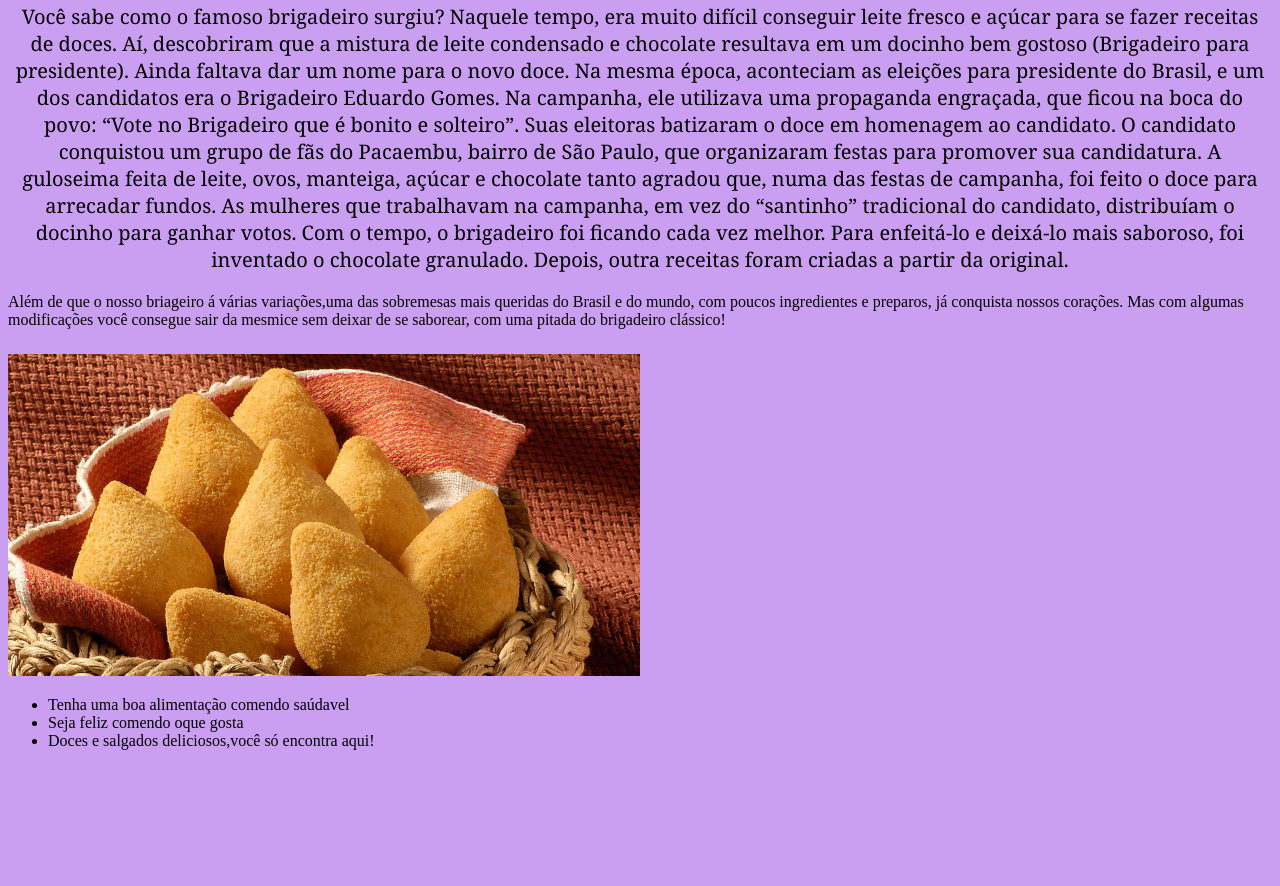
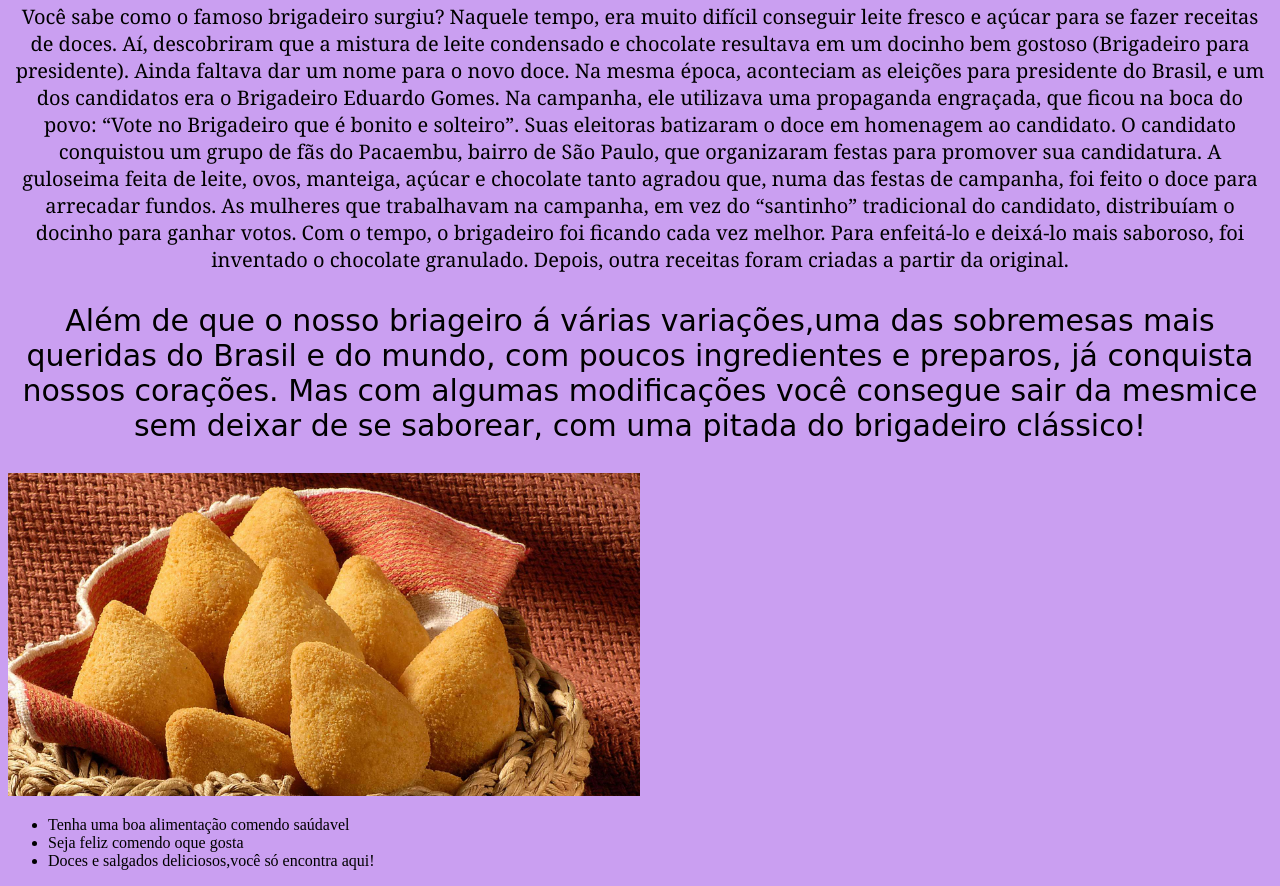
Before and after one commit to Vieir4Gabriel4/minha-pagina-na-web, a plain HTML site: page index.html in a window 1280 px wide. Shown: the part 630-1516 px from the top of the page. Before the commit the page ends 1396 px from the top, so only its background shows below. Drawn offline with Linux system fonts and the light colour scheme.

Commit message:
kskkskss

```diff
--- a/index.html
+++ b/index.html
@@ -24,7 +24,7 @@
         Depois, outra receitas foram criadas a partir da original.
 
       </p>
-      <p>  Além de que o nosso briageiro á várias variações,uma das sobremesas mais queridas do Brasil e do mundo, com poucos ingredientes e preparos, já conquista nossos corações. Mas com algumas modificações você consegue sair da mesmice sem deixar de se saborear, com uma pitada do brigadeiro clássico!
+      <p class="p2">  Além de que o nosso briageiro á várias variações,uma das sobremesas mais queridas do Brasil e do mundo, com poucos ingredientes e preparos, já conquista nossos corações. Mas com algumas modificações você consegue sair da mesmice sem deixar de se saborear, com uma pitada do brigadeiro clássico!
 
      </p>
         </div>
--- a/styles.css
+++ b/styles.css
@@ -17,7 +17,7 @@ body {
 
 .p2 {
     text-align: center;
-    font-size: 40px;
+    font-size: 30px;
     color: rgb(0, 0, 0) ;
     font-family:cursive;
 }
@@ -39,7 +39,7 @@ body {
     vertical-align: top;
     width: 20%;
     margin-right: 15%;
-    font-size: 20px;
+    font-size: 30px;
 }
 
 #img2 {
```
